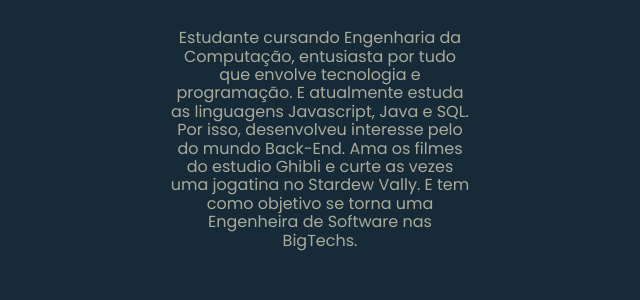
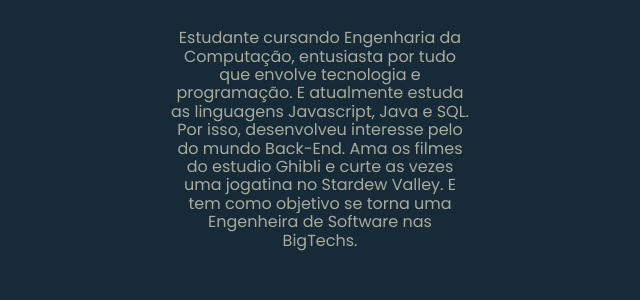
Before and after one commit to Chrissoka/projeto_final_html_e_css-WoMakersCode, a plain HTML site: page index.html in a window 1280 px wide. Shown: the part 369-669 px from the top of the page, 320-960 px from the left. Drawn offline with nearby package versions, Linux system fonts and the light colour scheme; files that its build step writes are made by us from their sources; a web font is replaced by a local one.

Commit message:
novas att

```diff
--- a/index.html
+++ b/index.html
@@ -38,7 +38,7 @@
         <p class="perfil__descricao">
             Estudante cursando Engenharia da Computação, entusiasta por tudo que envolve tecnologia e programação.
             E atualmente estuda as linguagens Javascript, Java e SQL. Por isso, desenvolveu interesse pelo do mundo Back-End.
-            Ama os filmes do estudio Ghibli e curte as vezes uma jogatina no Stardew Vally.
+            Ama os filmes do estudio Ghibli e curte as vezes uma jogatina no Stardew Valley.
             E tem como objetivo se torna uma Engenheira de Software nas BigTechs.
         </p>
     </div>
```
Also changed, not shown: assets/estilo.css (renamed from estilo.css, +5 -5 lines), assets/imagens/capafoquinha.png (added), 1 other file.
